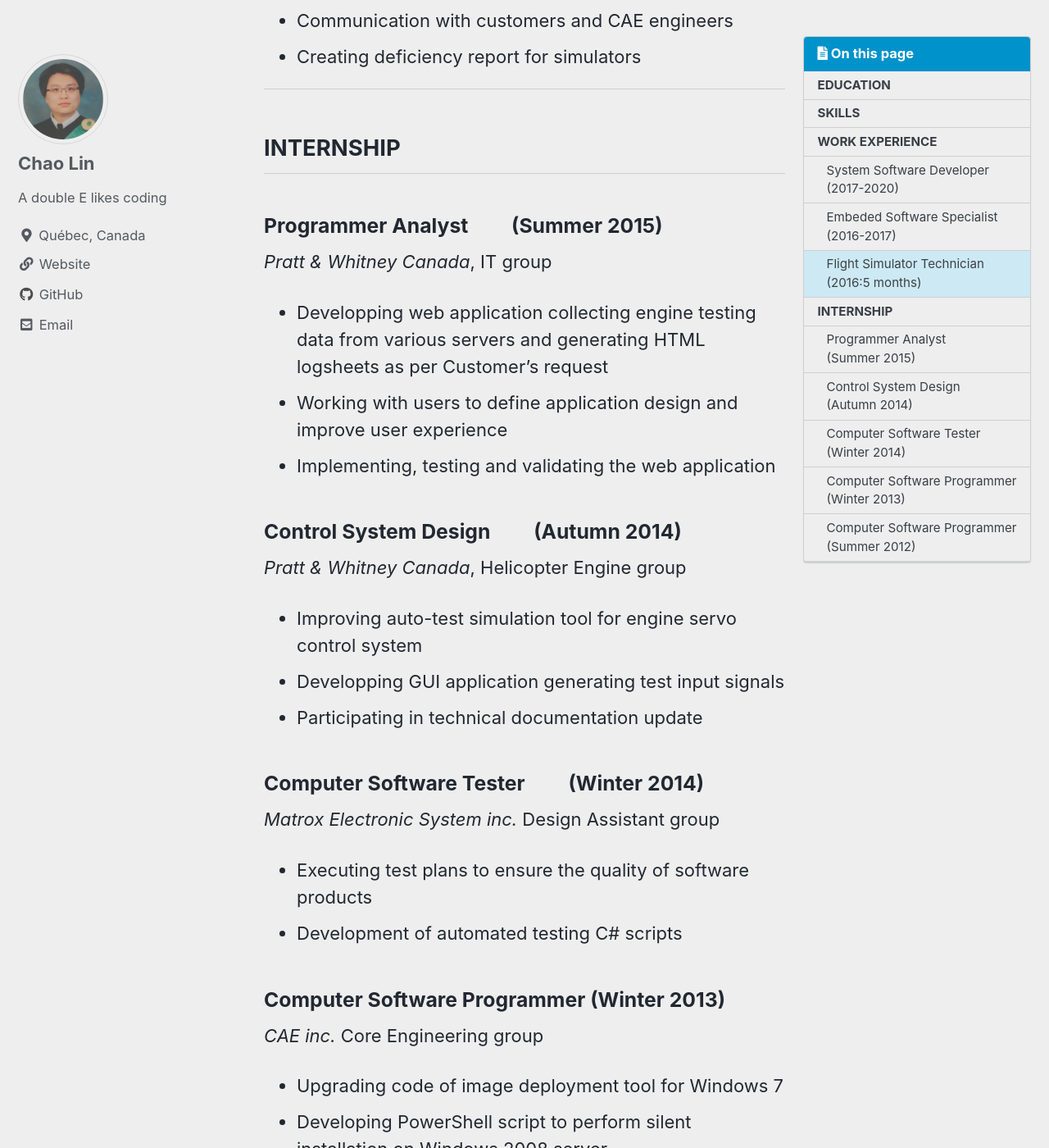
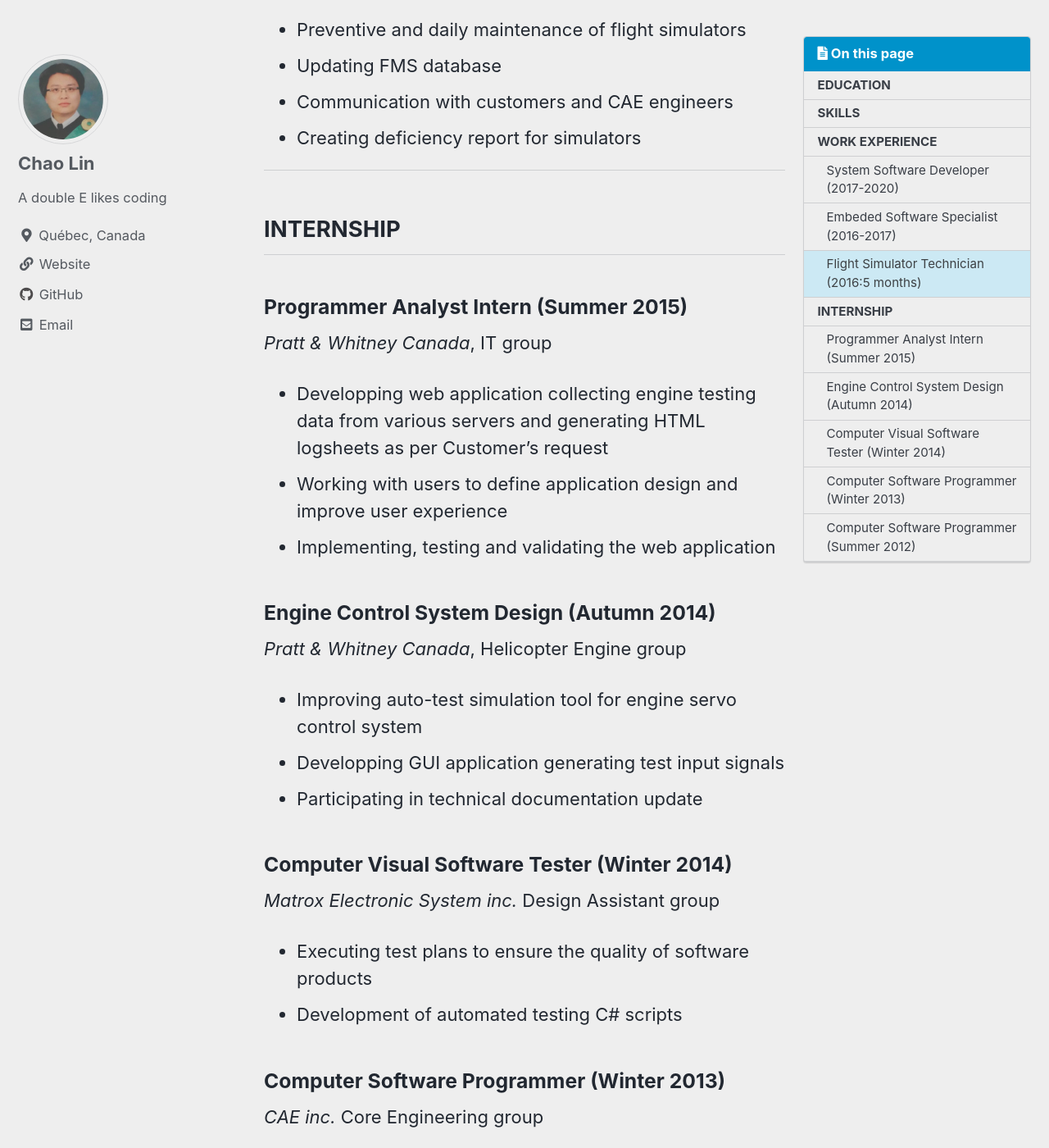
Before and after one commit to cleanpages/cleanpagessource, a Jekyll site: the page built from _pages/about.md, in a window 1280 px wide and 1400 px high, scrolled down 3183 px. Shown: the whole window at 82% size. Built offline with Jekyll 4.4.1, drawn with Linux system fonts in a browser that asks for light colours; cached includes are drawn as plain includes; some of the changed text lies outside the part shown.

Commit message:
Update CV

```diff
--- a/_pages/about.md
+++ b/_pages/about.md
@@ -33,7 +33,7 @@ Due to flight simulator market is shrinking during the pendamic COVID-19, I've l
   French and English (Professional working proficiency)<br>
   Chinese Mandarin  (Native)<br>
 
-**SOFTWARE**<br>
+**SOFTWARE**
 
 * _Development tools:_
 :  MATLAB<br>
@@ -70,7 +74,7 @@ ANC[^anc] Developer (2017-2019)<br>
 - Interacting upstream with Airbus, Honeywell AEROSPACE and THALES, and downstream with final cusotmers
 
 ### Embeded Software Specialist (2016-2017)
-*CS Canada inc.* P&WC Legacy Engine testing group
+_CS Canada inc._ P&WC Legacy Engine testing group
 - Developping system integration tests for P&WC helicopter engine control laws
 - Programming C script to Automate tests on test bench
 - Analysis of instrumented code to verify DO-178B compliance
@@ -79,7 +83,7 @@ ANC[^anc] Developer (2017-2019)<br>
 *[P&WC]: Pratt and Whitney Canada
 
 ### Flight Simulator Technician (2016:5 months)
-*CAE Flight Training Center*
+_CAE Flight Training Center_
 - Preventive and daily maintenance of flight simulators
 - Updating FMS database
 - Communication with customers and CAE engineers
@@ -88,30 +92,30 @@ ANC[^anc] Developer (2017-2019)<br>
 ---
 
 ## INTERNSHIP
-### Programmer Analyst&nbsp;&nbsp;&nbsp;&nbsp;&nbsp;&nbsp;&nbsp;&nbsp; (Summer 2015)
-*Pratt & Whitney Canada*, IT group
+### Programmer Analyst Intern (Summer 2015)
+_Pratt & Whitney Canada_, IT group
 - Developping web application collecting engine testing data from various servers and generating HTML logsheets as per Customer's request
 - Working with users to define application design and improve user experience
 - Implementing, testing and validating the web application
 
-### Control System Design&nbsp;&nbsp;&nbsp;&nbsp;&nbsp;&nbsp;&nbsp;&nbsp; (Autumn 2014)
-*Pratt & Whitney Canada*, Helicopter Engine group
+### Engine Control System Design (Autumn 2014)
+_Pratt & Whitney Canada_, Helicopter Engine group
 - Improving auto-test simulation tool for engine servo control system
 - Developping GUI application generating test input signals
 - Participating in technical documentation update
 
-### Computer Software Tester&nbsp;&nbsp;&nbsp;&nbsp;&nbsp;&nbsp;&nbsp;&nbsp; (Winter 2014)
-*Matrox Electronic System inc.* Design Assistant group
+### Computer Visual  Software Tester (Winter 2014)
+_Matrox Electronic System inc._ Design Assistant group
 - Executing test plans to ensure the quality of software products
 - Development of automated testing C# scripts
 
 ### Computer Software Programmer (Winter 2013)
-*CAE inc.* Core Engineering group
+_CAE inc._ Core Engineering group
 - Upgrading code of image deployment tool for Windows 7
 - Developing PowerShell script to perform silent installation on Windows 2008 server
 
 ### Computer Software Programmer (Summer 2012)
-*CAE inc.* Core Engineering group
+_CAE inc._ Core Engineering group
 - Refactoring old image deployment tool on new platform
 - Automating system information collection
 - Associating IT system administrator investigating daily issues
```
Also changed, not shown: other parts of _pages/about.md (+8 -4 lines).
